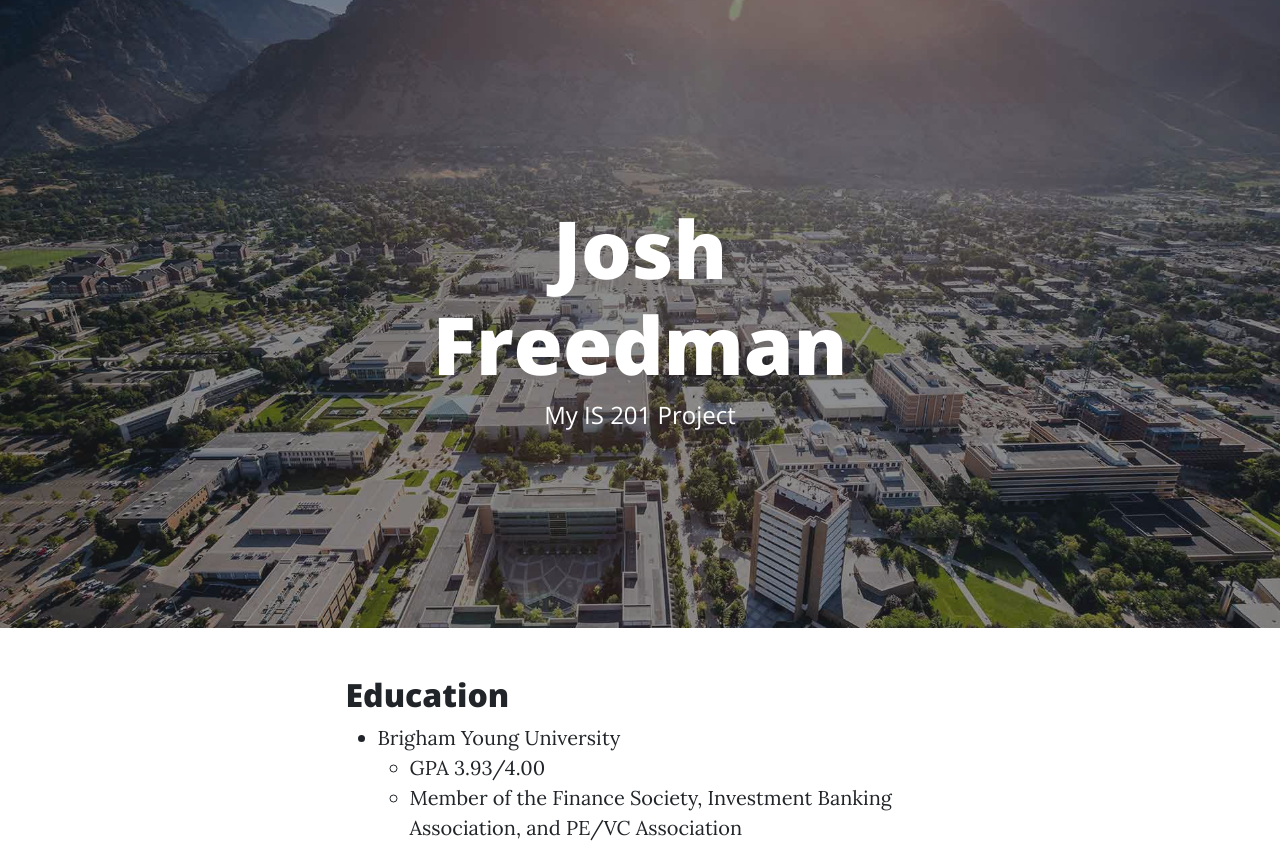
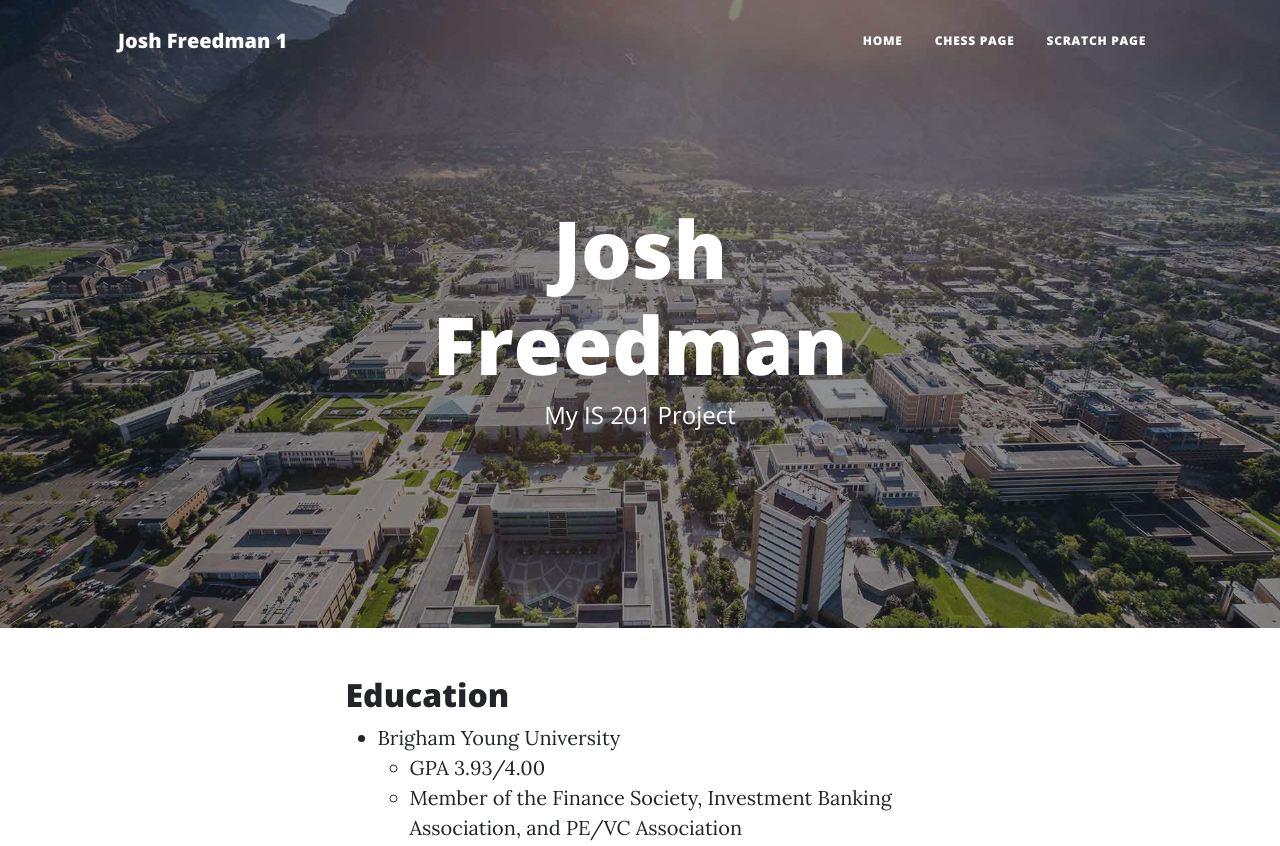
Before and after one commit to Josh-freed22/IS201-part-2, a plain HTML site: page index.html in a window 1280 px wide. Shown: the top 846 px of the page. Drawn offline with nearby package versions, Linux system fonts and the light colour scheme.

Commit message:
added a menu bar to home page

```diff
--- a/index.html
+++ b/index.html
@@ -16,7 +16,23 @@
         <link href="css/styles.css" rel="stylesheet" />
     </head>
     <body>
+    <nav class="navbar navbar-expand-lg navbar-light" id="mainNav">
+            <div class="container px-4 px-lg-5">
+                <a class="navbar-brand" href="index.html"> Josh Freedman 1</a>
+                <button class="navbar-toggler" type="button" data-bs-toggle="collapse" data-bs-target="#navbarResponsive" aria-controls="navbarResponsive" aria-expanded="false" aria-label="Toggle navigation">
+                    Menu
+                    <i class="fas fa-bars"></i>
+                </button>
+                <div class="collapse navbar-collapse" id="navbarResponsive">
+                    <ul class="navbar-nav ms-auto py-4 py-lg-0">
+                        <li class="nav-item"><a class="nav-link px-lg-3 py-3 py-lg-4" href="index.html">Home</a></li>
+                        <li class="nav-item"><a class="nav-link px-lg-3 py-3 py-lg-4" href="Chess.html">Chess page</a></li>
+                        <li class="nav-item"><a class="nav-link px-lg-3 py-3 py-lg-4" href="fromScratch.html"> Scratch Page</a></li>
 
+                    </ul>
+                </div>
+            </div>
+        </nav>
         <!-- Page Header-->
         <header class="masthead" style="background-image: url('assets/img/BYU2.jpg')">
             <div class="container position-relative px-4 px-lg-5">
```
Also changed, not shown: fromScratch.html (+2 -1 lines).
